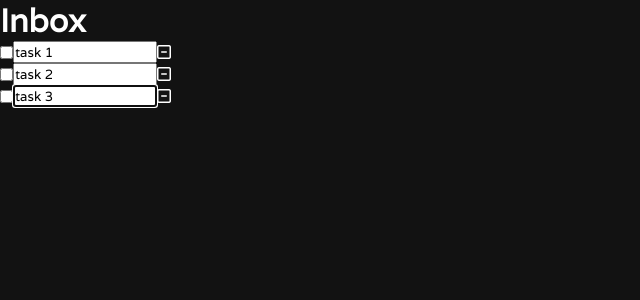
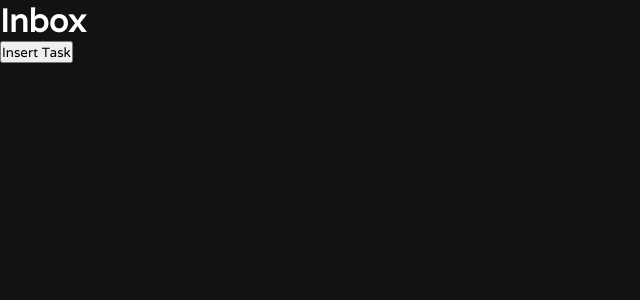
Before and after one commit to Dh-Van/TaskMinimalist, a React (Vite) app: page / in a window 1280 px wide. Shown: the top 300 px of the page, without its empty margins (0-640 px from the left). Built offline with nearby package versions, Linux system fonts and the light colour scheme.

Commit message:
added storage capabilites to list

```diff
--- a/src/components/App.jsx
+++ b/src/components/App.jsx
@@ -4,7 +4,7 @@ import Workspace from "./workspace/Workspace";
 export default function App() {
 	return (
 		<div className="app">
-			<Workspace />
+			<Workspace name={"Inbox"} />
 		</div>
 	);
 }
--- a/src/components/list/List.jsx
+++ b/src/components/list/List.jsx
@@ -13,6 +13,11 @@ export default function List(props) {
 	const keyBindings = getKeyBindingsConfig();
 
 	React.useEffect(() => {
+		props.setListItems(getTasks());
+	}, [0]);
+
+	React.useEffect(() => {
+		storeItems(props.items);
 		itemRefs.current = [];
 		setItems(
 			props.items.map((item, idx) =>
@@ -36,6 +41,36 @@ export default function List(props) {
 		if (element && !itemRefs.current.includes(element)) {
 			itemRefs.current.push(element);
 		}
+	}
+
+	function storeItems() {
+		clearItems();
+		props.raw.map((item) =>
+			localStorage.setItem(
+				`${props.name}-${item.id}`,
+				JSON.stringify(item)
+			)
+		);
+	}
+
+	function clearItems() {
+		let id = 0;
+		let localItem = localStorage.getItem(`${props.name}-${id}`);
+		while (localItem) {
+			localStorage.removeItem(`${props.name}-${id}`);
+			localItem = localStorage.getItem(`${props.name}-${++id}`);
+		}
+	}
+
+	function getTasks() {
+		let localItems = [];
+		let id = 0;
+		let localItem = localStorage.getItem(`${props.name}-${id}`);
+		while (localItem) {
+			localItems.push(JSON.parse(localItem));
+			localItem = localStorage.getItem(`${props.name}-${++id}`);
+		}
+		return localItems;
 	}
 
 	function handleChange(id, event) {
--- a/src/components/workspace/Workspace.jsx
+++ b/src/components/workspace/Workspace.jsx
@@ -10,7 +10,7 @@ export default function Workspace(props) {
 		{ id: 2, text: "task 3", priority: 0, selected: false },
 	];
 
-	const [listItems, setListItems] = React.useState(sampleListData);
+	const [listItems, setListItems] = React.useState([]);
 
 	function getListItemElements() {
 		return listItems.map((item) => {
@@ -52,12 +52,14 @@ export default function Workspace(props) {
 		resetId(setListItems);
 	}
 
-	console.log(listItems);
+	console.log(localStorage);
 
 	return (
 		<div className="workspace">
-			<h1>Inbox</h1>
+			<h1>{props.name}</h1>
 			<List
+				name={props.name}
+				raw={listItems}
 				items={getListItemElements()}
 				setListItems={setListItems}
 				emptyItem={{ id: 0, text: "", priority: 0, selected: false }}
```
